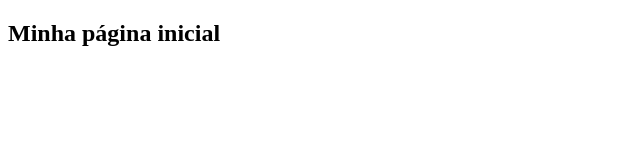
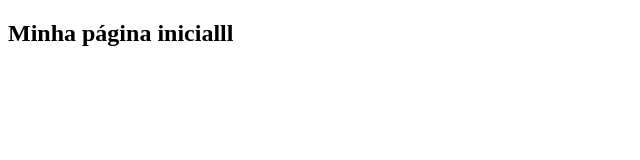
Before and after one commit to MairaCelestino/projeto-curso-git, a plain HTML site: page index.html in a window 1280 px wide. Shown: the full height of the page, 0-640 px from the left. Drawn offline with Linux system fonts and the light colour scheme.

Commit message:
alterando tag h2

```diff
--- a/index.html
+++ b/index.html
@@ -6,7 +6,7 @@
         <title>Curso de Git e Github</title>
     </head>
     <body>
-        <h2>Minha página inicial</h2>
+        <h2>Minha página inicialll</h2>
     </body>
 
 </html>
```
